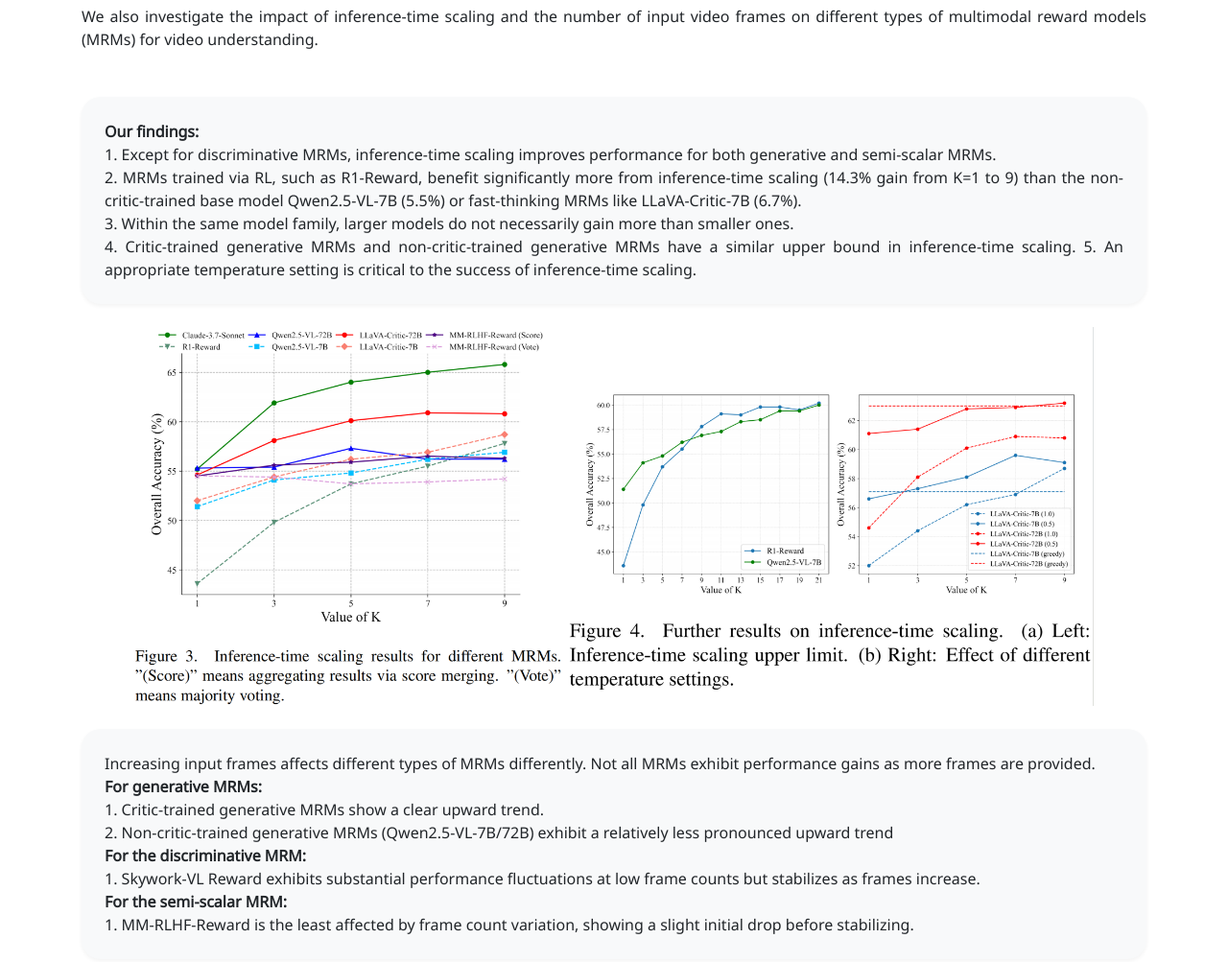
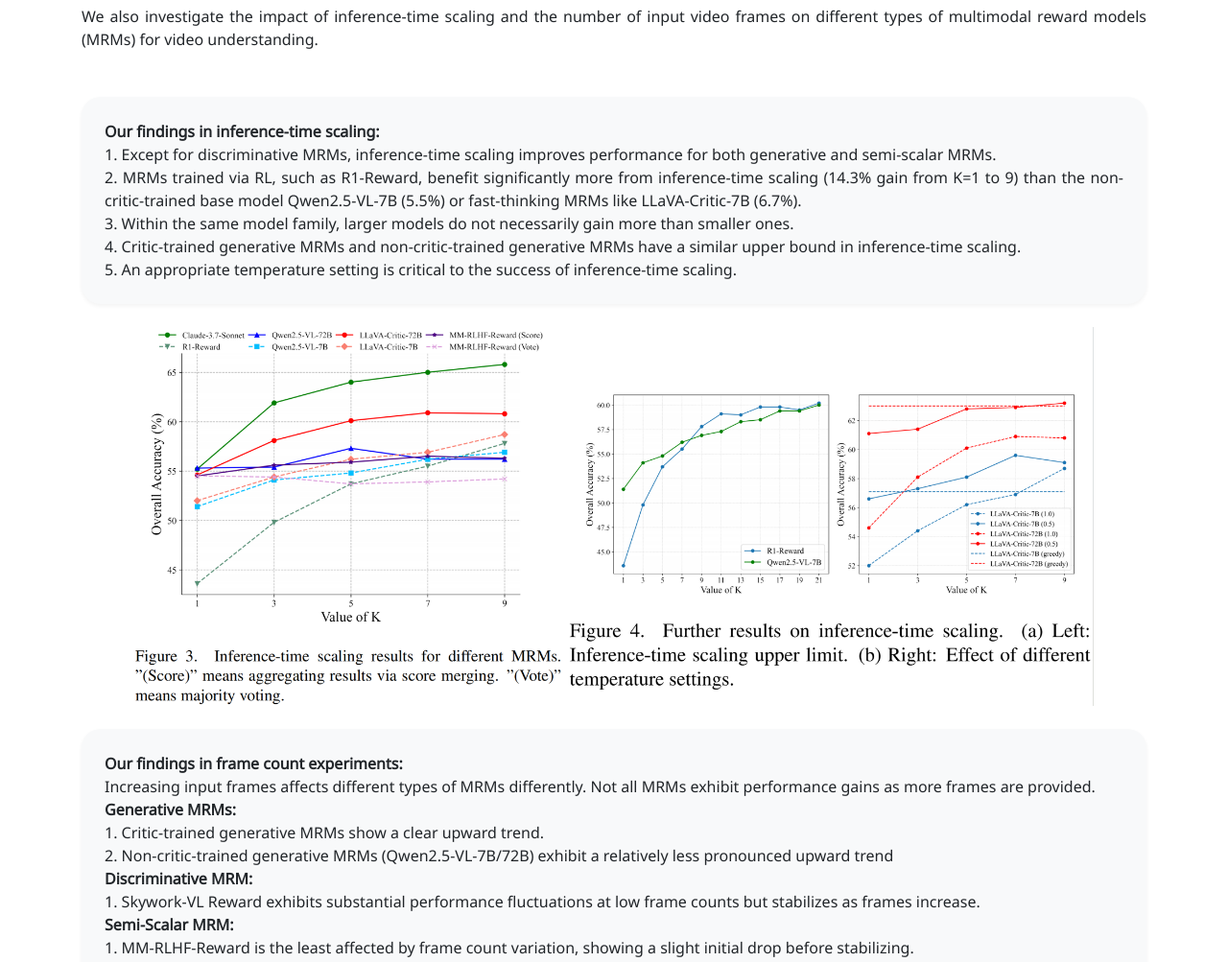
Before and after one commit to videorewardbench/videorewardbench.github.io, a plain HTML site: page index.html in a window 1280 px wide. Shown: the part 3740-4743 px from the top of the page at 96% size. Drawn offline with nearby package versions, Linux system fonts and the light colour scheme; a script that the page names is missing; some icons are missing; a web font is replaced by a local one.

Commit message:
Update index.html

```diff
--- a/index.html
+++ b/index.html
@@ -397,11 +397,11 @@
 
             <div class="finding-box mb-4">
               <p class="finding-content">
-                <b>Our findings:</b><br>
+                <b>Our findings in inference-time scaling:</b><br>
                 1. Except for discriminative MRMs, inference-time scaling improves performance for both generative and semi-scalar MRMs.<br>
                 2. MRMs trained via RL, such as R1-Reward, benefit significantly more from inference-time scaling (14.3% gain from K=1 to 9) than the non-critic-trained base model Qwen2.5-VL-7B (5.5%) or fast-thinking MRMs like LLaVA-Critic-7B (6.7%).<br>
                 3. Within the same model family, larger models do not necessarily gain more than smaller ones.<br>
-                4. Critic-trained generative MRMs and non-critic-trained generative MRMs have a similar upper bound in inference-time scaling.
+                4. Critic-trained generative MRMs and non-critic-trained generative MRMs have a similar upper bound in inference-time scaling.<br>
                 5. An appropriate temperature setting is critical to the success of inference-time scaling.
               </p>
             </div>
@@ -411,13 +411,14 @@
 
             <div class="finding-box mb-4">
               <p class="finding-content">
+                <b>Our findings in frame count experiments:</b><br>
                 Increasing input frames affects different types of MRMs differently. Not all MRMs exhibit performance gains as more frames are provided.<br>
-                <b>For generative MRMs:</b><br>
+                <b>Generative MRMs:</b><br>
                 1. Critic-trained generative MRMs show a clear upward trend.<br>
                 2. Non-critic-trained generative MRMs (Qwen2.5-VL-7B/72B) exhibit a relatively less pronounced upward trend<br>
-                <b>For the discriminative MRM:</b><br>
+                <b>Discriminative MRM:</b><br>
                 1. Skywork-VL Reward exhibits substantial performance fluctuations at low frame counts but stabilizes as frames increase. <br>
-                <b>For the semi-scalar MRM:</b><br>
+                <b>Semi-Scalar MRM:</b><br>
                 1. MM-RLHF-Reward is the least affected by frame count variation, showing a slight initial drop before stabilizing.
               </p>
             </div>
```
